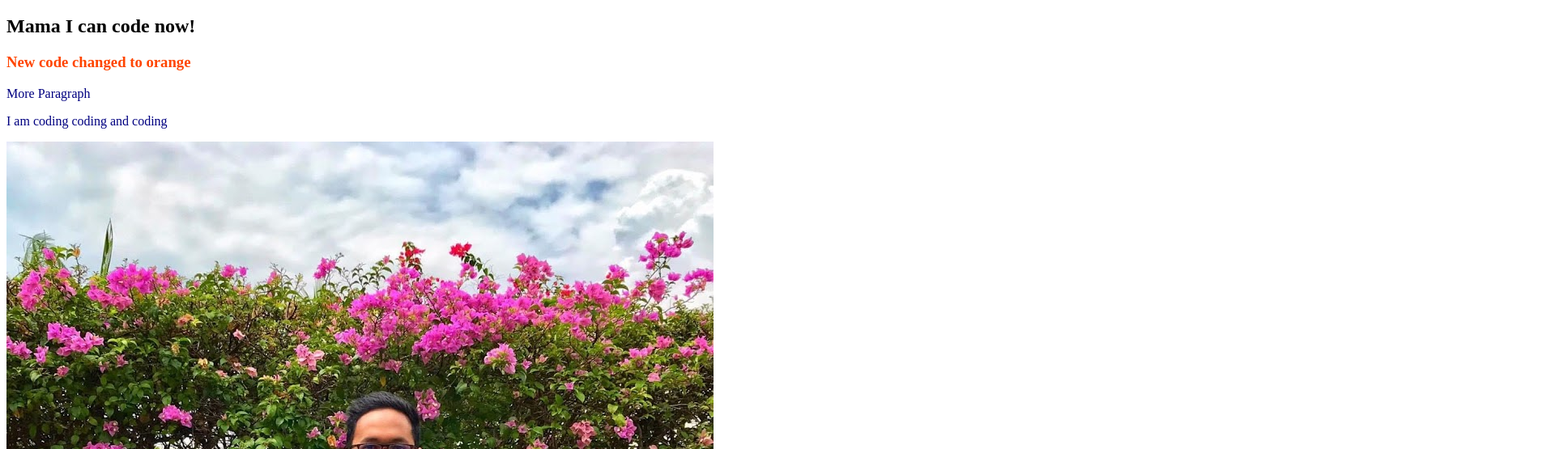
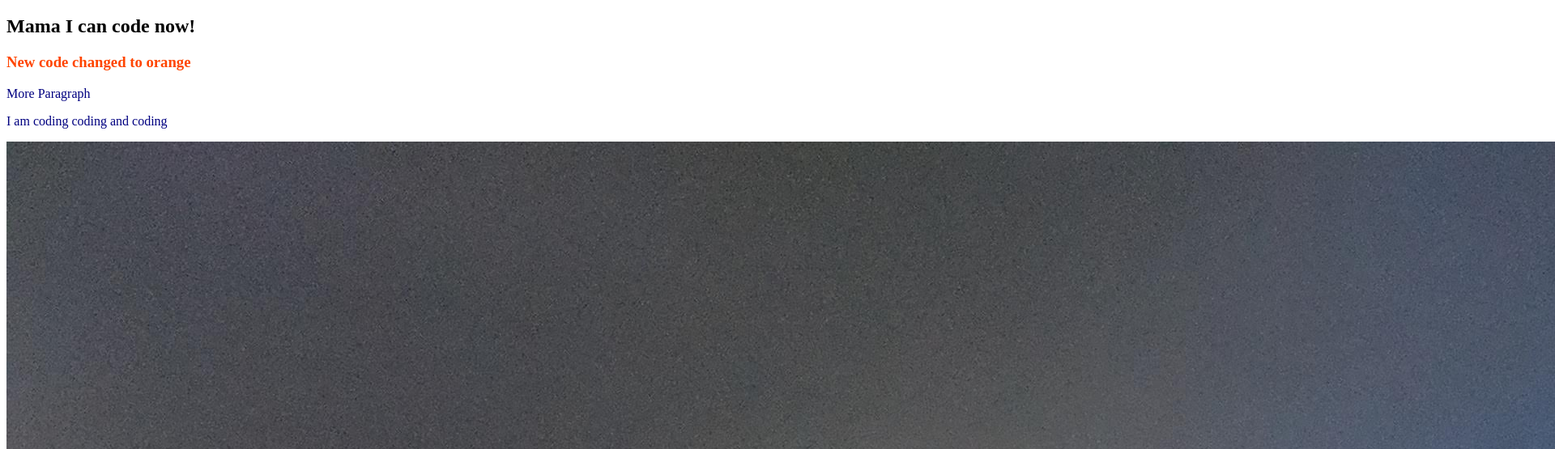
Before and after one commit to AbhishekKaisar/my-second-repo, a plain HTML site: page index.html in a window 1280 px wide. Shown: the part 61-616 px from the top of the page at 81% size, 1920 px wide, since content can reach past the window. Drawn offline with Linux system fonts and the light colour scheme.

Commit message:
added abhoy bhai

```diff
--- a/index.html
+++ b/index.html
@@ -13,6 +13,6 @@
     <h3>New code changed to orange</h3>
     <p>More Paragraph</p>
     <p>I am coding coding and coding</p>
-    <img src="IMG_9272.JPG" alt="abhoy">
+    <img src="scifi.jpg" alt="abhoy">
 </body>
 </html>
```
Also changed, not shown: scifi.jpg (added).
